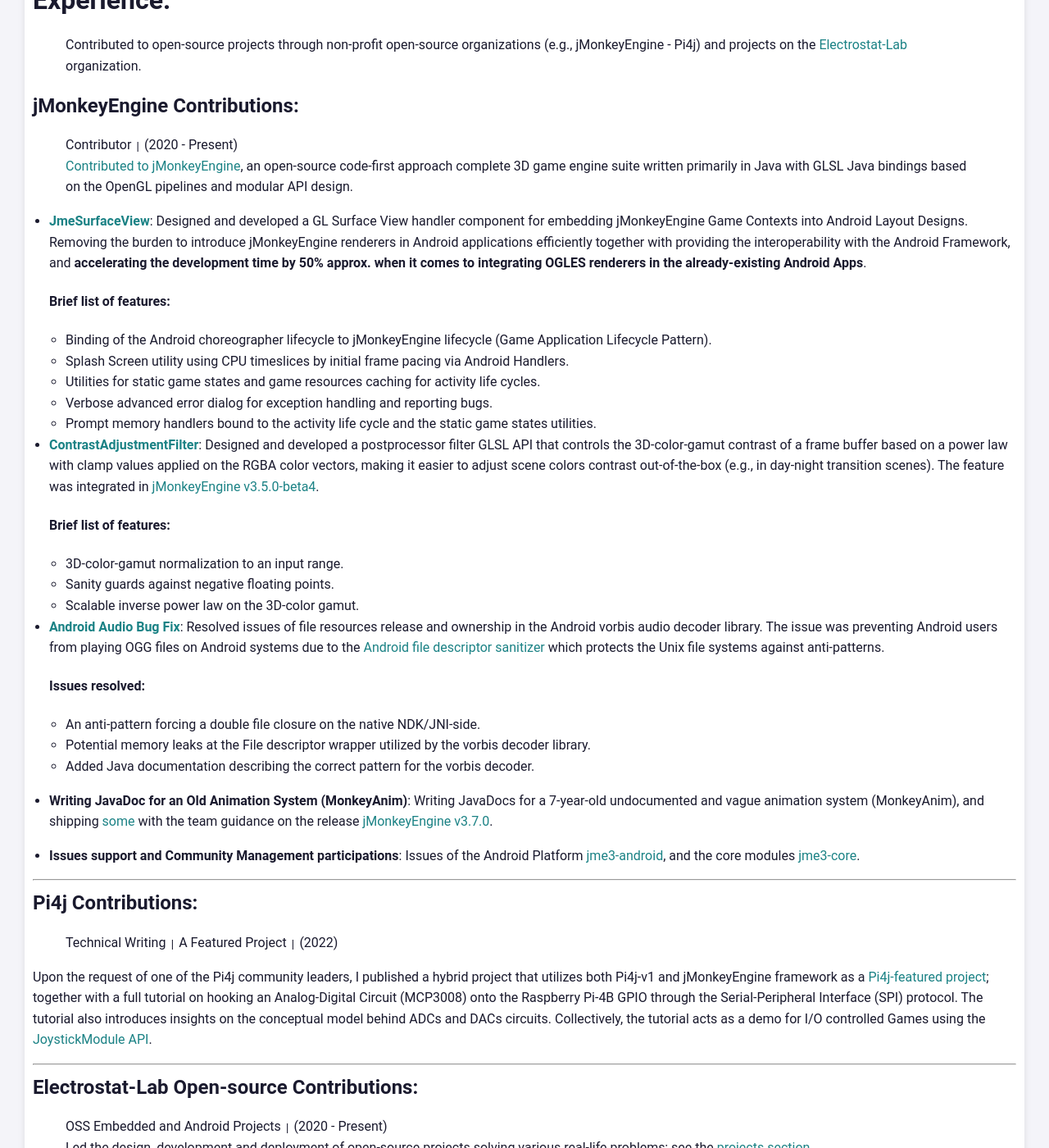
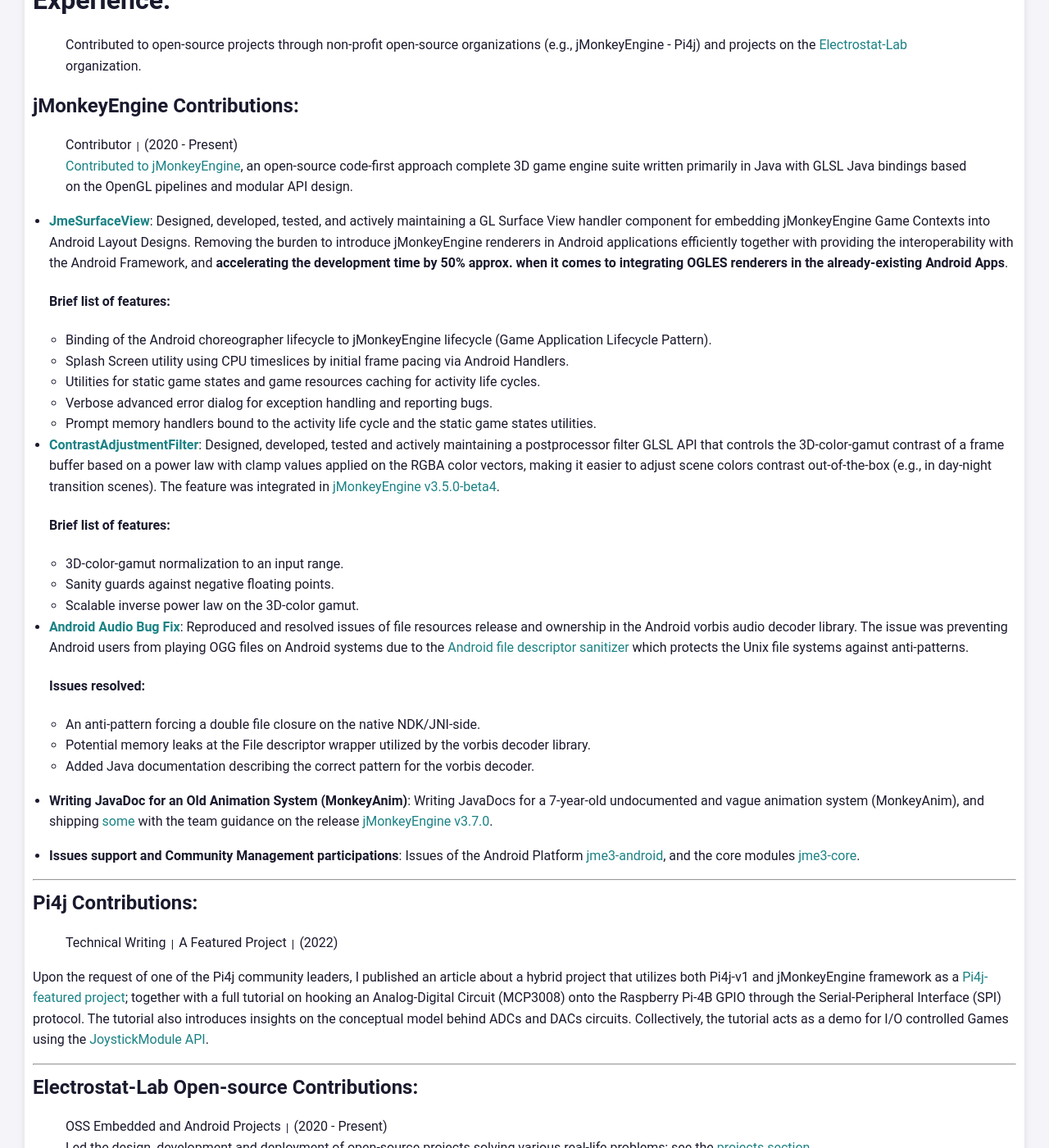
Before and after one commit to pavly-gerges/pavly-gerges, a Jekyll site: the page built from resume/index.md, in a window 1280 px wide and 1400 px high, scrolled down 847 px. Shown: the whole window at 82% size. Built offline with Jekyll 4.4.1, drawn with Linux system fonts in a browser that asks for light colours; our own code applies the rules of GitHub Pages for plain Markdown files.

Commit message:
Update index.md

```diff
--- a/resume/index.md
+++ b/resume/index.md
@@ -17,7 +17,7 @@ A Self-taught engineer with a strong background in embedded systems, microcontro
 > Contributor `|` (2020 - Present) <br/>
 > [Contributed to jMonkeyEngine](https://github.com/jMonkeyEngine/jmonkeyengine/commits?author=pavly-gerges), an open-source code-first approach complete 3D game engine suite written primarily in Java with GLSL Java bindings based on the OpenGL pipelines and modular API design.
 
-- **[JmeSurfaceView](https://github.com/jMonkeyEngine/jmonkeyengine/tree/master/jme3-android/src/main/java/com/jme3/view/surfaceview)**: Designed and developed a GL Surface View handler component for embedding jMonkeyEngine Game Contexts into Android Layout Designs. Removing the burden to introduce jMonkeyEngine renderers in Android applications efficiently together with providing the interoperability with the Android Framework, and **accelerating the development time by 50% approx. when it comes to integrating OGLES renderers in the already-existing Android Apps**.
+- **[JmeSurfaceView](https://github.com/jMonkeyEngine/jmonkeyengine/tree/master/jme3-android/src/main/java/com/jme3/view/surfaceview)**: Designed, developed, tested, and actively maintaining a GL Surface View handler component for embedding jMonkeyEngine Game Contexts into Android Layout Designs. Removing the burden to introduce jMonkeyEngine renderers in Android applications efficiently together with providing the interoperability with the Android Framework, and **accelerating the development time by 50% approx. when it comes to integrating OGLES renderers in the already-existing Android Apps**.
   #### Brief list of features:
   * Binding of the Android choreographer lifecycle to jMonkeyEngine lifecycle (Game Application Lifecycle Pattern).
   * Splash Screen utility using CPU timeslices by initial frame pacing via Android Handlers.
@@ -25,13 +25,13 @@ A Self-taught engineer with a strong background in embedded systems, microcontro
   * Verbose advanced error dialog for exception handling and reporting bugs.
   * Prompt memory handlers bound to the activity life cycle and the static game states utilities.
 
-- **[ContrastAdjustmentFilter](https://github.com/jMonkeyEngine/jmonkeyengine/pull/1665)**: Designed and developed a postprocessor filter GLSL API that controls the 3D-color-gamut contrast of a frame buffer based on a power law with clamp values applied on the RGBA color vectors, making it easier to adjust scene colors contrast out-of-the-box (e.g., in day-night transition scenes). The feature was integrated in [jMonkeyEngine v3.5.0-beta4](https://github.com/jMonkeyEngine/jmonkeyengine/releases/tag/v3.5.0-beta4).
+- **[ContrastAdjustmentFilter](https://github.com/jMonkeyEngine/jmonkeyengine/pull/1665)**: Designed, developed, tested and actively maintaining a postprocessor filter GLSL API that controls the 3D-color-gamut contrast of a frame buffer based on a power law with clamp values applied on the RGBA color vectors, making it easier to adjust scene colors contrast out-of-the-box (e.g., in day-night transition scenes). The feature was integrated in [jMonkeyEngine v3.5.0-beta4](https://github.com/jMonkeyEngine/jmonkeyengine/releases/tag/v3.5.0-beta4).
   #### Brief list of features:
   * 3D-color-gamut normalization to an input range.
   * Sanity guards against negative floating points.
   * Scalable inverse power law on the 3D-color gamut.
 
-- **[Android Audio Bug Fix](https://github.com/jMonkeyEngine/jmonkeyengine/pull/1956)**: Resolved issues of file resources release and ownership in the Android vorbis audio decoder library. The issue was preventing Android users from playing OGG files on Android systems due to the [Android file descriptor sanitizer](https://android.googlesource.com/platform/bionic/+/master/docs/fdsan.md) which protects the Unix file systems against anti-patterns.
+- **[Android Audio Bug Fix](https://github.com/jMonkeyEngine/jmonkeyengine/pull/1956)**: Reproduced and resolved issues of file resources release and ownership in the Android vorbis audio decoder library. The issue was preventing Android users from playing OGG files on Android systems due to the [Android file descriptor sanitizer](https://android.googlesource.com/platform/bionic/+/master/docs/fdsan.md) which protects the Unix file systems against anti-patterns.
   #### Issues resolved:
   * An anti-pattern forcing a double file closure on the native NDK/JNI-side.
   * Potential memory leaks at the File descriptor wrapper utilized by the vorbis decoder library.
@@ -46,7 +46,7 @@ A Self-taught engineer with a strong background in embedded systems, microcontro
 ## Pi4j Contributions:
 > Technical Writing `|` A Featured Project `|` (2022)
 
-Upon the request of one of the Pi4j community leaders, I published a hybrid project that utilizes both Pi4j-v1 and jMonkeyEngine framework as a [Pi4j-featured project](https://www.pi4j.com/featured-projects/joystick-game/); together with a full tutorial on hooking an Analog-Digital Circuit (MCP3008) onto the Raspberry Pi-4B GPIO through the Serial-Peripheral Interface (SPI) protocol. The tutorial also introduces insights on the conceptual model behind ADCs and DACs circuits. Collectively, the tutorial acts as a demo for I/O controlled Games using the [JoystickModule API](https://github.com/Electrostat-Lab/JoyStickModule).
+Upon the request of one of the Pi4j community leaders, I published an article about a hybrid project that utilizes both Pi4j-v1 and jMonkeyEngine framework as a [Pi4j-featured project](https://www.pi4j.com/featured-projects/joystick-game/); together with a full tutorial on hooking an Analog-Digital Circuit (MCP3008) onto the Raspberry Pi-4B GPIO through the Serial-Peripheral Interface (SPI) protocol. The tutorial also introduces insights on the conceptual model behind ADCs and DACs circuits. Collectively, the tutorial acts as a demo for I/O controlled Games using the [JoystickModule API](https://github.com/Electrostat-Lab/JoyStickModule).
 
 ----------------------------------------------------------------------------------------
 
```
